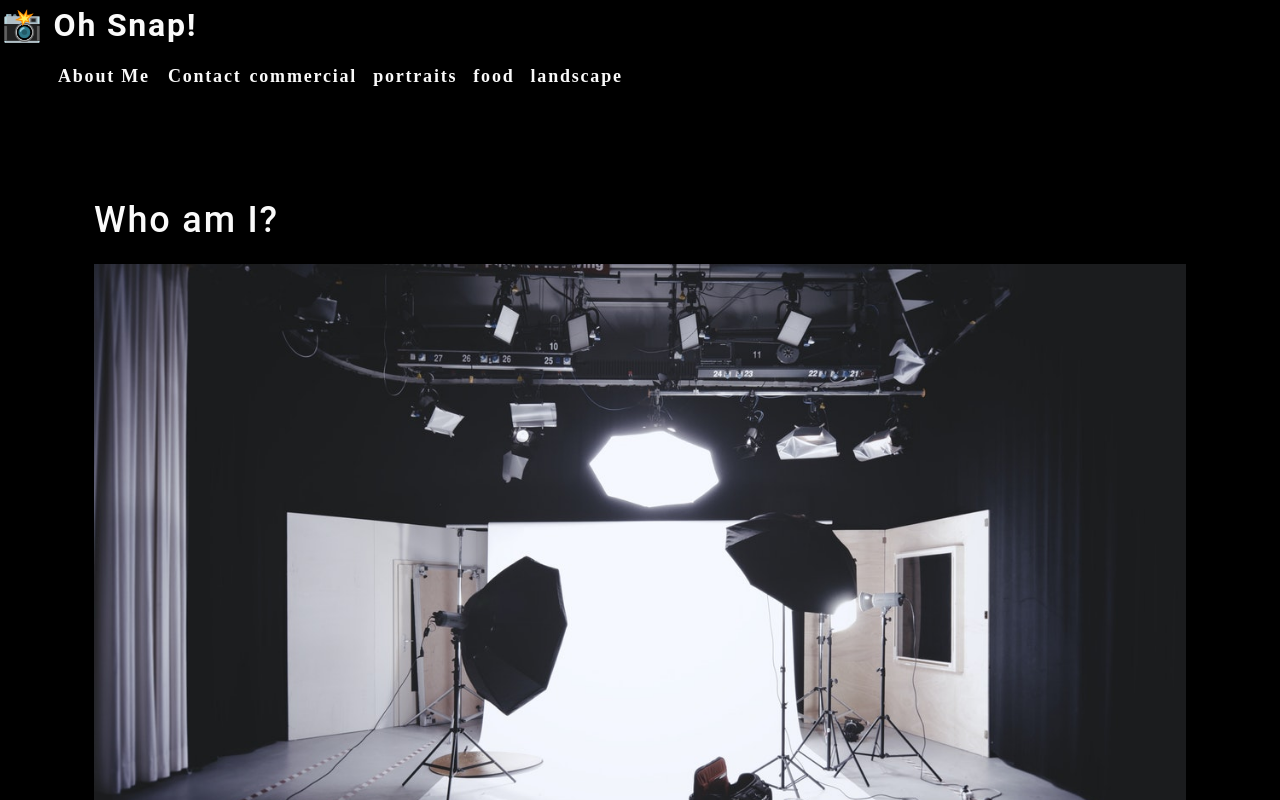
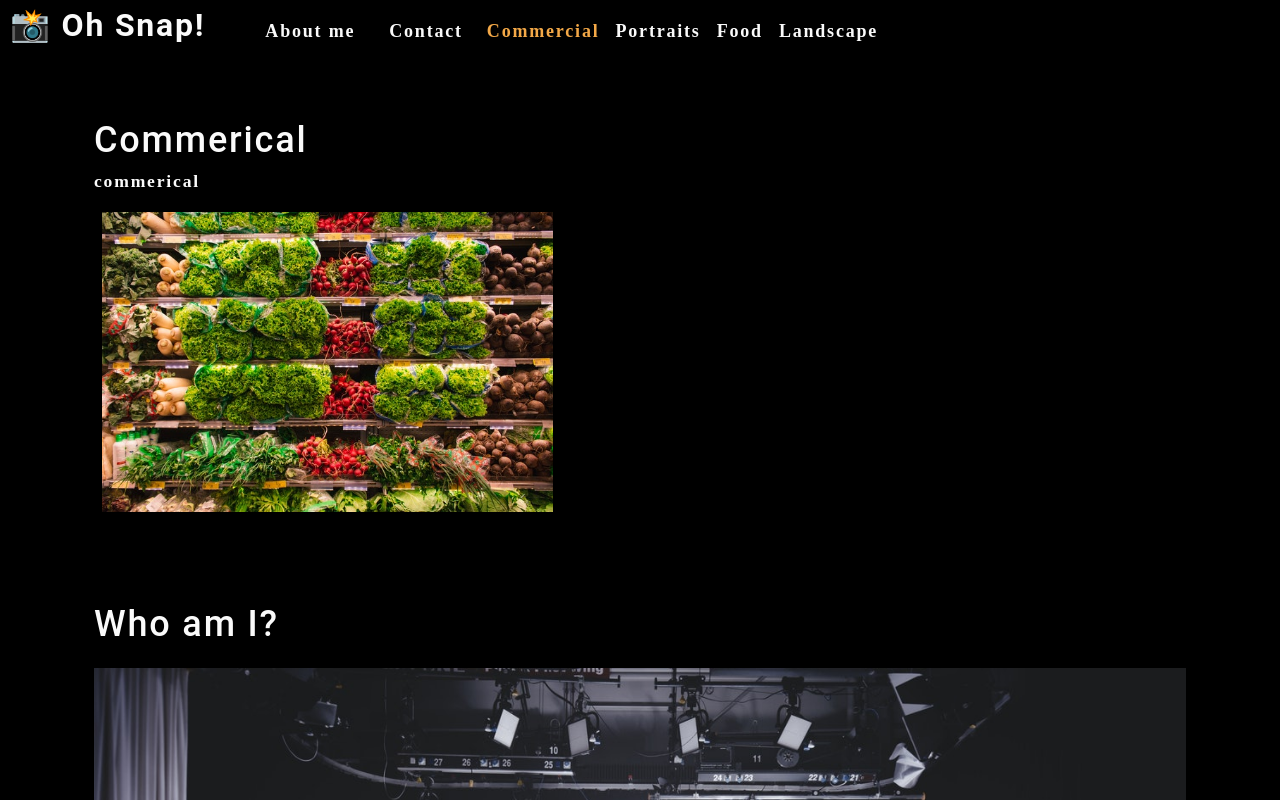
Before and after one commit to maxwillner/photo-port, a React (Create React App) app: page / in a window 1280 px wide. Shown: the top 800 px of the page. Built offline with nearby package versions, Linux system fonts and the light colour scheme.

Commit message:
created Gallery component, conditionally render the Gallery page

```diff
--- a/src/App.js
+++ b/src/App.js
@@ -1,14 +1,28 @@
-import React from "react";
+import React, { useState } from "react";
 import './App.css';
 import Nav from "./components/Nav";
 import About from "./components/About";
+import Gallery from "./components/Gallery";
 
 function App() {
+  const [categories] = useState([
+    { name: 'commercial', description: 'Photos of grocery stores, food trucks, and other commercial projects'},
+    { name: 'portraits', description: 'Portraits of people in my life' },
+    { name: 'food', description: 'Delicious delicacies' },
+    { name: 'landscape', description: 'Fields, farmhouses, waterfalls, and the beauty of nature' },
+  ]);
+
+  const [currentCategory, setCurrentCategory] = useState(categories[0]);
 
   return (
     <div>
-      <Nav></Nav>
+      <Nav
+        categories={categories}
+        setCurrentCategory={setCurrentCategory}
+        currentCategory={currentCategory}
+      ></Nav>
       <main>
+        <Gallery></Gallery>
         <About></About>
       </main>
     </div>
--- /dev/null
+++ b/src/components/Gallery/index.js
@@ -0,0 +1,21 @@
+import React from "react";
+import { capitalizeFirstLetter } from "../../utils/helpers";
+import photo from "../../assets/small/commercial/0.jpg";
+
+function Gallery(props) {
+    const currentCategory = {
+        name: "commerical",
+        description: "Photos of grocery stores, food trucks, and other commercial projects"
+    };
+    return (
+        <section>
+            <h1>{capitalizeFirstLetter(currentCategory.name)}</h1>
+            <p>{currentCategory.name}</p>
+            <div className="flex-row">
+                <img src={photo} alt="Commercial Example" className="img-thumbnail mx-1" />
+            </div>
+        </section>
+    );
+}
+
+export default Gallery;
--- a/src/components/Nav/index.js
+++ b/src/components/Nav/index.js
@@ -1,27 +1,23 @@
-import React from "react";
+import React, { useEffect } from "react";
+import { capitalizeFirstLetter } from "../../utils/helpers";
 
-function Nav() {
+function Nav(props) {
+    const {
+        categories = [],
+        setCurrentCategory,
+        currentCategory,
+    } = props;
 
-    const categories = [
-        {
-          name: "commercial",
-          description:
-            "Photos of grocery stores, food trucks, and other commercial projects",
-        },
-        { name: "portraits", description: "Portraits of people in my life" },
-        { name: "food", description: "Delicious delicacies" },
-        {
-          name: "landscape",
-          description: "Fields, farmhouses, waterfalls, and the beauty of nature",
-        },
-    ];
+    useEffect(() => {
+        document.title = capitalizeFirstLetter(currentCategory.name);
+      }, [currentCategory]);
 
-    function categorySelected(name) {
-        console.log(`${name} clicked`)
-    }
+    // function categorySelected(name) {
+    //     console.log(`${name} clicked`)
+    // }
 
     return (
-        <header>
+        <header className="flex-row px-1">
           <h2>
             <a data-testid="link" href="/">
               <span role="img" aria-label="camera"> 📸</span> Oh Snap!
@@ -31,19 +27,25 @@
             <ul className="flex-row">
               <li className="mx-2">
                 <a data-testid="about" href="#about">
-                            About Me
+                  About me
                 </a>
               </li>
-                    <li>
+              <li className="mx-2">
                 <span>Contact</span>
               </li>
               {categories.map((category) => (
                 <li
-                            className="mx-1"
+                  className={`mx-1 ${
+                    currentCategory.name === category.name && 'navActive'
+                    }`}
                   key={category.name}
                 >
-                            <span onClick={() => categorySelected(category.name)} >
-                                {category.name}
+                  <span
+                    onClick={() => {
+                      setCurrentCategory(category)
+                    }}
+                  >
+                    {capitalizeFirstLetter(category.name)}
                   </span>
                 </li>
               ))}
```
Lines whose indentation alone changed are shown as unchanged.
